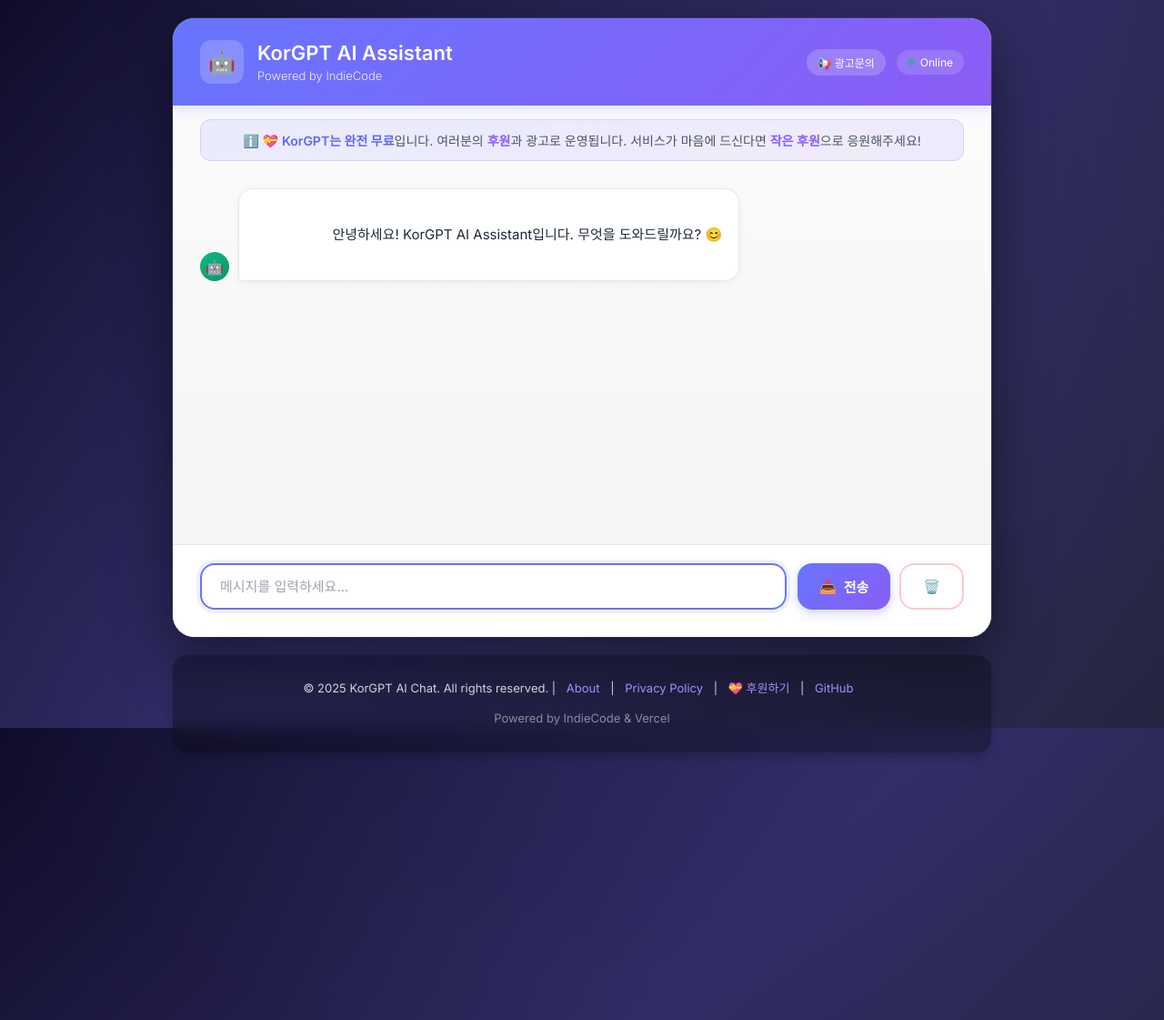
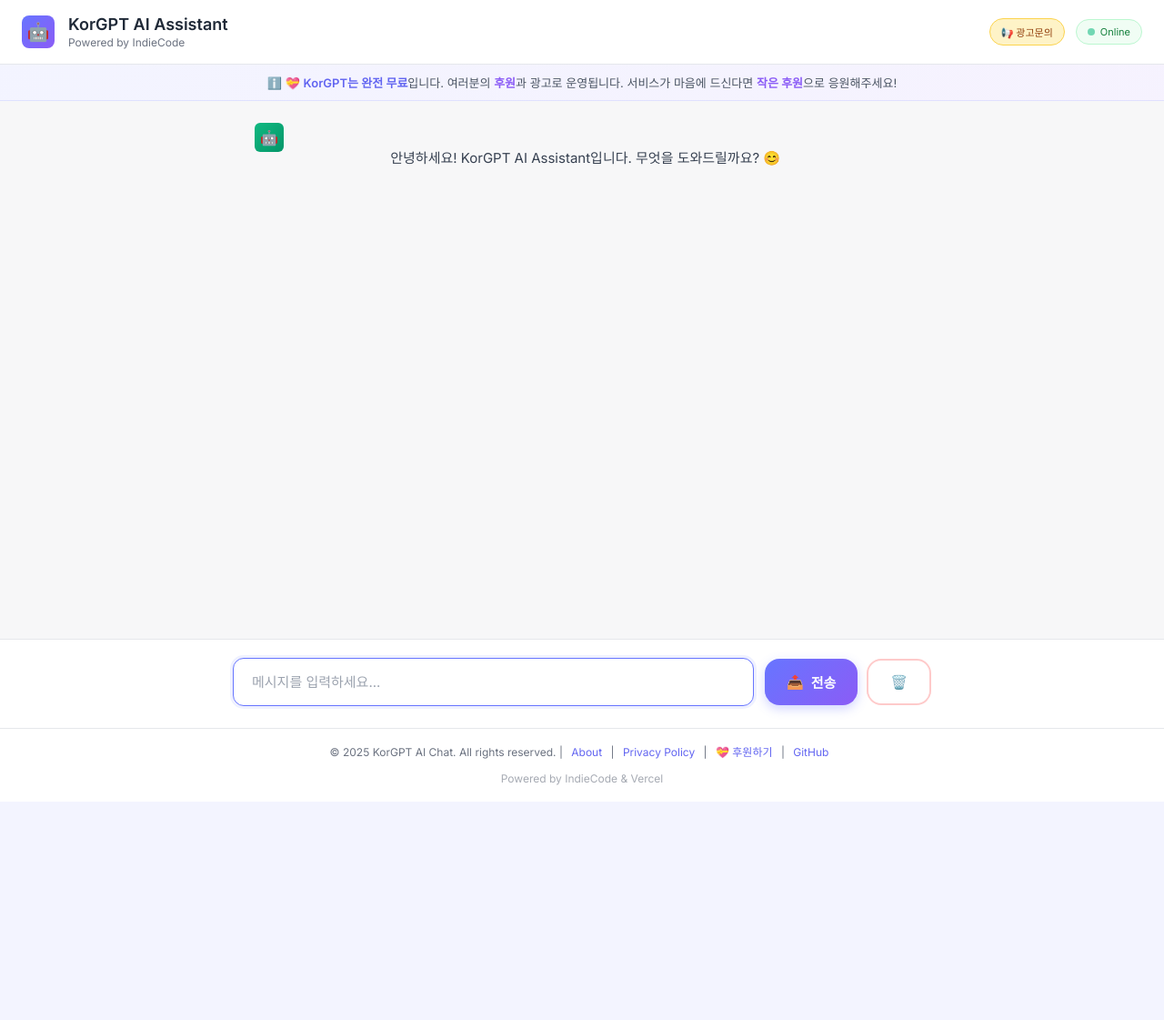
Before and after one commit to overy1234/kimigpt, a Flask app: page / in a window 1280 px wide; the page is wider, and only the part inside the window is pictured. Shown: the top 1121 px of that part at 91% size. After the commit the page ends 863 px from the top of that part, so only its background shows below. Run offline with Flask 3, Linux system fonts and the light colour scheme.

Commit message:
Redesign chat interface with wider ChatGPT-style layout

```diff
--- a/templates/index.html
+++ b/templates/index.html
@@ -16,70 +16,32 @@
 
         body {
             font-family: 'Inter', -apple-system, BlinkMacSystemFont, 'Segoe UI', sans-serif;
-            background: linear-gradient(135deg, #0f0c29 0%, #302b63 50%, #24243e 100%);
-            background-attachment: fixed;
+            background: #f7f7f8;
             min-height: 100vh;
             display: flex;
             flex-direction: column;
-            justify-content: center;
-            align-items: center;
-            position: relative;
-            padding: 20px 0;
-        }
-
-        /* 배경 애니메이션 효과 */
-        body::before {
-            content: '';
-            position: absolute;
-            width: 200%;
-            height: 200%;
-            background: radial-gradient(circle, rgba(103, 117, 255, 0.1) 0%, transparent 50%);
-            animation: rotate 30s linear infinite;
-        }
-
-        @keyframes rotate {
-            from { transform: rotate(0deg); }
-            to { transform: rotate(360deg); }
+            margin: 0;
+            padding: 0;
         }
 
         .chat-container {
-            width: 90%;
-            max-width: 900px;
-            height: 85vh;
-            max-height: 750px;
-            background: rgba(255, 255, 255, 0.98);
-            backdrop-filter: blur(10px);
-            border-radius: 24px;
-            box-shadow: 0 20px 60px rgba(0, 0, 0, 0.5),
-                        0 0 0 1px rgba(255, 255, 255, 0.1);
+            width: 100%;
+            height: 100vh;
+            background: white;
             display: flex;
             flex-direction: column;
             overflow: hidden;
-            position: relative;
-            z-index: 1;
-            animation: slideUp 0.5s ease-out;
-            margin-bottom: 20px;
-        }
-
-        @keyframes slideUp {
-            from {
-                opacity: 0;
-                transform: translateY(30px);
-            }
-            to {
-                opacity: 1;
-                transform: translateY(0);
-            }
         }
 
         .chat-header {
-            background: linear-gradient(135deg, #6775ff 0%, #8b5cf6 100%);
-            color: white;
-            padding: 24px 30px;
+            background: white;
+            color: #1f2937;
+            padding: 16px 24px;
             display: flex;
             align-items: center;
             justify-content: space-between;
-            box-shadow: 0 4px 12px rgba(103, 117, 255, 0.2);
+            border-bottom: 1px solid #e5e7eb;
+            flex-shrink: 0;
         }
 
         .chat-header-left {
@@ -89,38 +51,39 @@
         }
 
         .chat-header-icon {
-            width: 48px;
-            height: 48px;
-            background: rgba(255, 255, 255, 0.2);
-            border-radius: 12px;
+            width: 36px;
+            height: 36px;
+            background: linear-gradient(135deg, #6775ff 0%, #8b5cf6 100%);
+            border-radius: 8px;
             display: flex;
             align-items: center;
             justify-content: center;
-            font-size: 24px;
-            backdrop-filter: blur(10px);
+            font-size: 20px;
         }
 
         .chat-header-text h1 {
-            font-size: 22px;
+            font-size: 18px;
             font-weight: 600;
-            margin-bottom: 4px;
+            margin-bottom: 2px;
+            color: #1f2937;
         }
 
         .chat-header-text p {
-            font-size: 13px;
-            opacity: 0.9;
-            font-weight: 300;
+            font-size: 12px;
+            color: #6b7280;
+            font-weight: 400;
         }
 
         .online-indicator {
             display: flex;
             align-items: center;
             gap: 6px;
-            font-size: 12px;
-            background: rgba(255, 255, 255, 0.15);
+            font-size: 11px;
+            background: #f0fdf4;
+            color: #15803d;
             padding: 6px 12px;
             border-radius: 20px;
-            backdrop-filter: blur(10px);
+            border: 1px solid #bbf7d0;
         }
 
         .online-dot {
@@ -140,28 +103,36 @@
             display: flex;
             align-items: center;
             gap: 4px;
-            font-size: 12px;
-            background: rgba(255, 255, 255, 0.2);
+            font-size: 11px;
+            background: #fef3c7;
+            color: #92400e;
             padding: 6px 12px;
             border-radius: 20px;
-            backdrop-filter: blur(10px);
-            color: white;
+            border: 1px solid #fcd34d;
             text-decoration: none;
             transition: all 0.3s;
             font-weight: 500;
         }
 
         .ad-inquiry:hover {
-            background: rgba(255, 255, 255, 0.3);
+            background: #fde68a;
             transform: translateY(-1px);
         }
 
         .chat-messages {
             flex: 1;
-            padding: 30px;
             overflow-y: auto;
-            background: linear-gradient(180deg, #fafafa 0%, #f5f5f5 100%);
-            position: relative;
+            background: #f7f7f8;
+            padding: 0;
+            display: flex;
+            flex-direction: column;
+        }
+
+        .messages-wrapper {
+            max-width: 768px;
+            width: 100%;
+            margin: 0 auto;
+            padding: 24px;
         }
 
         .chat-messages::-webkit-scrollbar {
@@ -182,17 +153,16 @@
         }
 
         .message {
-            margin-bottom: 20px;
+            margin-bottom: 32px;
             display: flex;
-            align-items: flex-end;
-            gap: 10px;
-            animation: fadeIn 0.4s ease-out;
+            gap: 16px;
+            animation: fadeIn 0.3s ease-out;
         }
 
         @keyframes fadeIn {
             from {
                 opacity: 0;
-                transform: translateY(15px);
+                transform: translateY(10px);
             }
             to {
                 opacity: 1;
@@ -201,13 +171,15 @@
         }
 
         .message.user {
-            justify-content: flex-end;
+            background: #f9fafb;
+            margin: 0 -24px 32px -24px;
+            padding: 24px;
         }
 
         .message-avatar {
             width: 32px;
             height: 32px;
-            border-radius: 50%;
+            border-radius: 6px;
             display: flex;
             align-items: center;
             justify-content: center;
@@ -217,7 +189,6 @@
 
         .message.user .message-avatar {
             background: linear-gradient(135deg, #6775ff 0%, #8b5cf6 100%);
-            order: 2;
         }
 
         .message.assistant .message-avatar {
@@ -225,28 +196,22 @@
         }
 
         .message-content {
-            max-width: 70%;
-            padding: 14px 18px;
-            border-radius: 16px;
+            flex: 1;
+            max-width: 100%;
+            padding: 0;
             word-wrap: break-word;
             white-space: pre-wrap;
-            line-height: 1.6;
+            line-height: 1.7;
             font-size: 15px;
-            box-shadow: 0 2px 8px rgba(0, 0, 0, 0.05);
+            color: #374151;
         }
 
         .message.user .message-content {
-            background: linear-gradient(135deg, #6775ff 0%, #8b5cf6 100%);
-            color: white;
-            border-bottom-right-radius: 4px;
-            order: 1;
+            color: #1f2937;
         }
 
         .message.assistant .message-content {
-            background: white;
-            color: #1f2937;
-            border: 1px solid #e5e7eb;
-            border-bottom-left-radius: 4px;
+            color: #374151;
         }
 
         /* 코드 블록 스타일 */
@@ -319,9 +284,15 @@
         }
 
         .chat-input-area {
-            padding: 20px 30px 30px 30px;
+            padding: 20px 24px 24px 24px;
             background: white;
             border-top: 1px solid #e5e7eb;
+            flex-shrink: 0;
+        }
+
+        .input-container {
+            max-width: 768px;
+            margin: 0 auto;
             display: flex;
             gap: 12px;
             align-items: center;
@@ -334,20 +305,20 @@
 
         .chat-input {
             width: 100%;
-            padding: 14px 20px;
-            border: 2px solid #e5e7eb;
-            border-radius: 16px;
+            padding: 16px 20px;
+            border: 1px solid #d1d5db;
+            border-radius: 12px;
             font-size: 15px;
             font-family: 'Inter', sans-serif;
             outline: none;
-            transition: all 0.3s;
-            background: #fafafa;
+            transition: all 0.2s;
+            background: white;
+            box-shadow: 0 1px 3px rgba(0, 0, 0, 0.05);
         }
 
         .chat-input:focus {
             border-color: #6775ff;
-            background: white;
-            box-shadow: 0 0 0 4px rgba(103, 117, 255, 0.1);
+            box-shadow: 0 0 0 3px rgba(103, 117, 255, 0.1);
         }
 
         .chat-input::placeholder {
@@ -455,13 +426,11 @@
 
         /* 안내 배너 */
         .info-banner {
-            background: linear-gradient(135deg, rgba(103, 117, 255, 0.1) 0%, rgba(139, 92, 246, 0.1) 100%);
-            border: 1px solid rgba(103, 117, 255, 0.2);
-            border-radius: 12px;
-            padding: 12px 20px;
-            margin: 15px 30px 0 30px;
+            background: linear-gradient(135deg, rgba(103, 117, 255, 0.08) 0%, rgba(139, 92, 246, 0.08) 100%);
+            border-bottom: 1px solid rgba(103, 117, 255, 0.15);
+            padding: 10px 20px;
             text-align: center;
-            font-size: 14px;
+            font-size: 13px;
             color: #4b5563;
             flex-shrink: 0;
         }
@@ -475,7 +444,7 @@
             color: #8b5cf6;
             text-decoration: none;
             font-weight: 600;
-            transition: color 0.3s;
+            transition: color 0.2s;
         }
 
         .info-banner a:hover {
@@ -486,33 +455,28 @@
         /* 푸터 스타일 */
         .footer {
             text-align: center;
-            padding: 25px 20px;
-            background: rgba(0, 0, 0, 0.3);
-            backdrop-filter: blur(10px);
-            color: rgba(255, 255, 255, 0.8);
-            font-size: 13px;
-            border-radius: 16px;
-            width: 90%;
-            max-width: 900px;
-            z-index: 1;
-            position: relative;
-            box-shadow: 0 4px 12px rgba(0, 0, 0, 0.2);
+            padding: 16px 20px;
+            background: white;
+            border-top: 1px solid #e5e7eb;
+            color: #6b7280;
+            font-size: 12px;
+            flex-shrink: 0;
         }
 
         .footer p {
             margin: 0;
-            line-height: 1.8;
+            line-height: 1.6;
         }
 
         .footer a {
-            color: #a78bfa;
+            color: #6366f1;
             text-decoration: none;
-            margin: 0 8px;
-            transition: color 0.3s;
+            margin: 0 6px;
+            transition: color 0.2s;
         }
 
         .footer a:hover {
-            color: #c4b5fd;
+            color: #8b5cf6;
             text-decoration: underline;
         }
 
@@ -618,6 +582,7 @@
         </div>
 
         <div class="chat-messages" id="chatMessages">
+            <div class="messages-wrapper">
                 <div class="message assistant">
                     <div class="message-avatar">🤖</div>
                     <div class="message-content">
@@ -625,8 +590,10 @@
                     </div>
                 </div>
             </div>
+        </div>
 
         <div class="chat-input-area">
+            <div class="input-container">
                 <div class="input-wrapper">
                     <input
                         type="text"
@@ -644,6 +611,7 @@
                     <button class="clear-button" onclick="clearChat()">
                         <span>🗑️</span>
                     </button>
+                </div>
             </div>
         </div>
     </div>
@@ -702,6 +670,7 @@
 
         function addMessage(role, content) {
             const messagesDiv = document.getElementById('chatMessages');
+            const wrapper = messagesDiv.querySelector('.messages-wrapper');
             const messageDiv = document.createElement('div');
             messageDiv.className = `message ${role}`;
 
@@ -721,7 +690,7 @@
 
             messageDiv.appendChild(avatarDiv);
             messageDiv.appendChild(contentDiv);
-            messagesDiv.appendChild(messageDiv);
+            wrapper.appendChild(messageDiv);
 
             // 스크롤을 맨 아래로 부드럽게
             messagesDiv.scrollTo({
@@ -732,6 +701,7 @@
 
         function showLoading() {
             const messagesDiv = document.getElementById('chatMessages');
+            const wrapper = messagesDiv.querySelector('.messages-wrapper');
             const loadingDiv = document.createElement('div');
             loadingDiv.className = 'message assistant';
             loadingDiv.id = 'loadingMessage';
@@ -746,7 +716,7 @@
                     </div>
                 </div>
             `;
-            messagesDiv.appendChild(loadingDiv);
+            wrapper.appendChild(loadingDiv);
             messagesDiv.scrollTo({
                 top: messagesDiv.scrollHeight,
                 behavior: 'smooth'
@@ -824,10 +794,12 @@
                 // 화면 초기화
                 const messagesDiv = document.getElementById('chatMessages');
                 messagesDiv.innerHTML = `
+                    <div class="messages-wrapper">
                         <div class="message assistant">
                             <div class="message-avatar">🤖</div>
                             <div class="message-content">
                                 안녕하세요! KorGPT AI Assistant입니다. 무엇을 도와드릴까요? 😊
+                            </div>
                         </div>
                     </div>
                 `;
```
Lines whose indentation alone changed are shown as unchanged.
